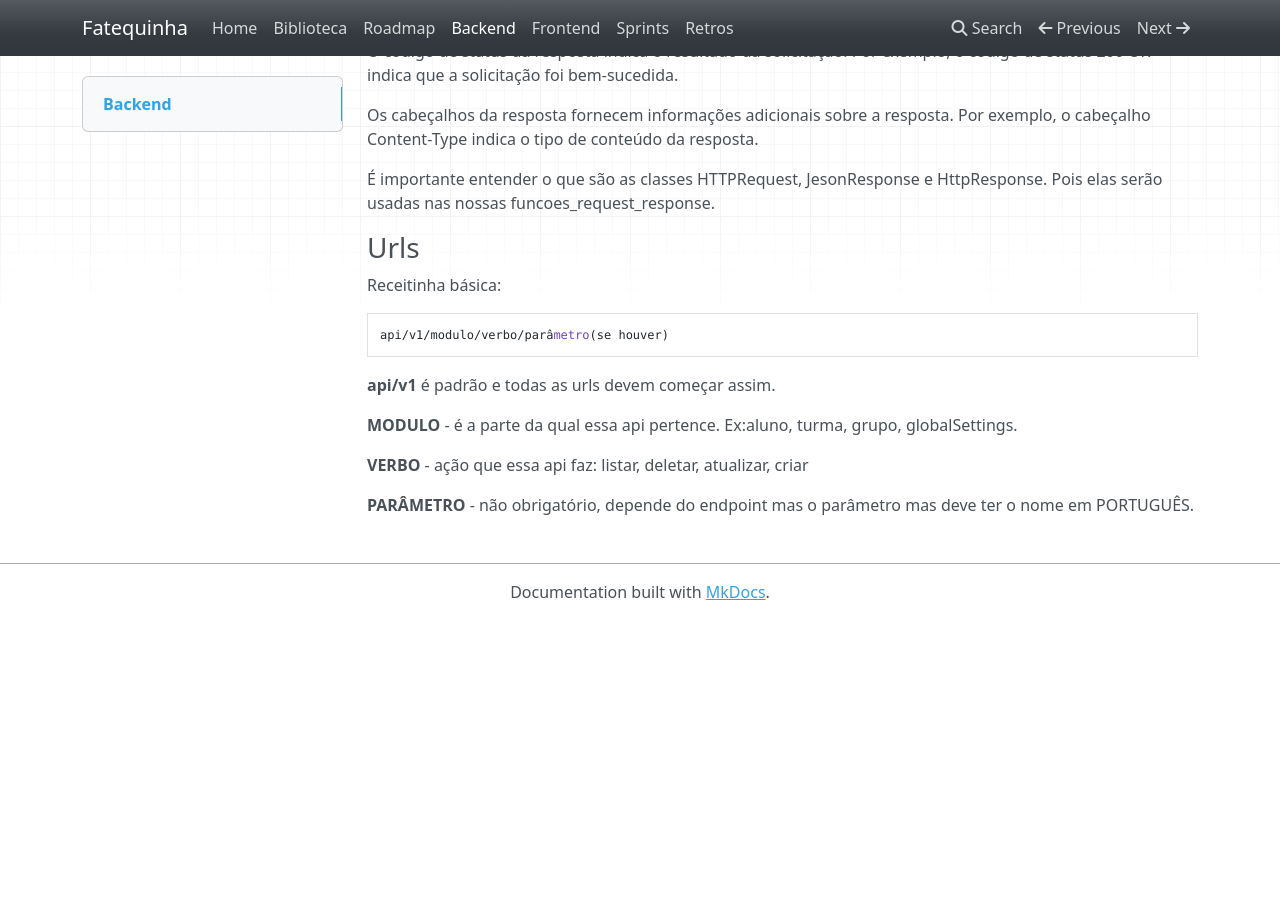
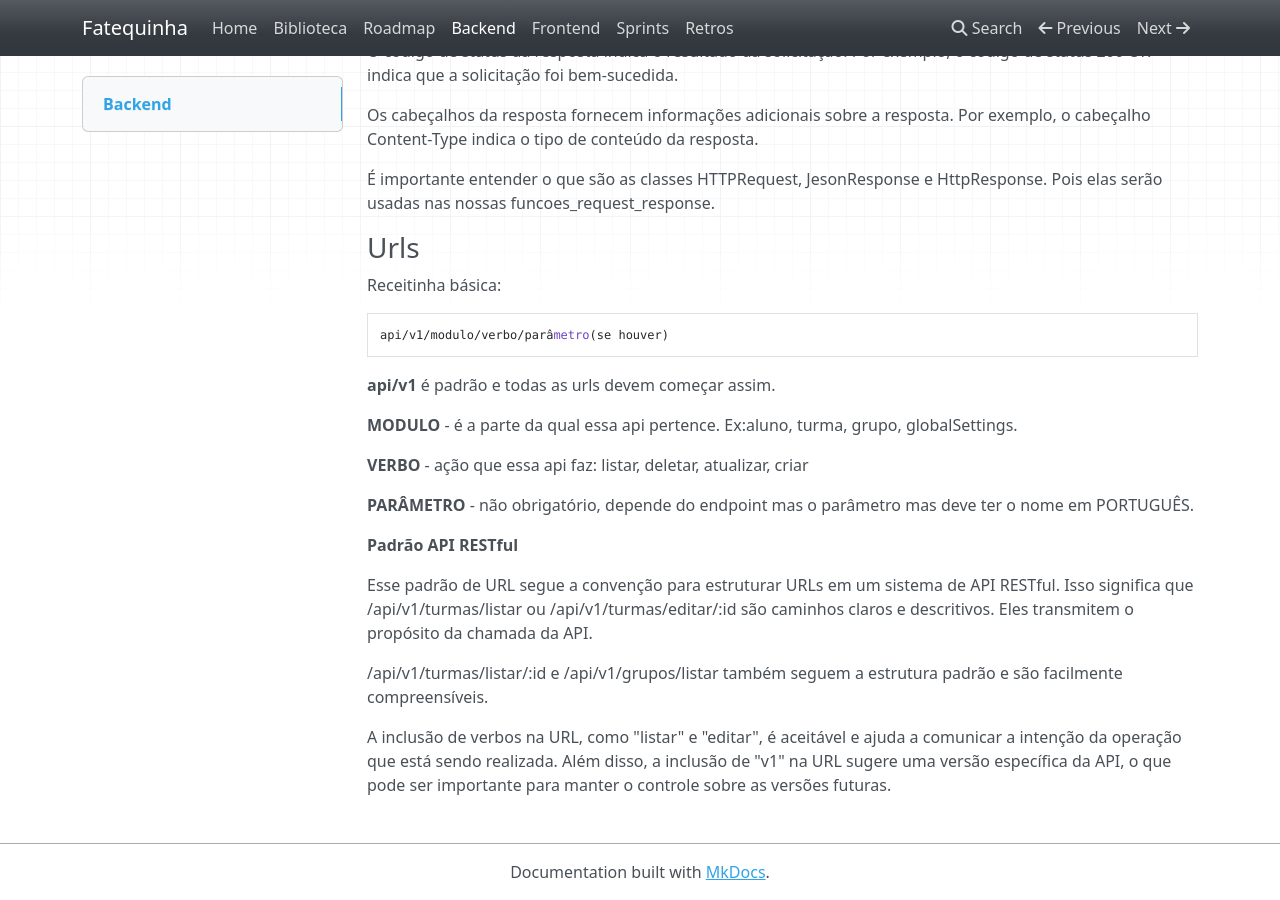
Before and after one commit to c137santos/FATEC-API-1S-DOCUMENTS, an MkDocs documentation site: the page built from docs/backend.md, in a window 1280 px wide and 900 px high, scrolled down 1583 px. Built offline with MkDocs 1.6.1, drawn with Linux system fonts in a browser that asks for light colours; nearby versions of some CDN libraries; before the commit the page ends 2203 px from its top, so only the background shows below that.

Commit message:
Explicação da estrutura de URL

```diff
--- a/docs/backend.md
+++ b/docs/backend.md
@@ -53,3 +53,11 @@ api/v1/modulo/verbo/parâmetro(se houver)
 **VERBO** - ação que essa api faz: listar, deletar, atualizar, criar
 
 **PARÂMETRO** - não obrigatório, depende do endpoint mas o parâmetro mas deve ter o nome em PORTUGUÊS.
+
+**Padrão API RESTful**
+
+Esse padrão de URL segue a convenção para estruturar URLs em um sistema de API RESTful. Isso significa que /api/v1/turmas/listar ou /api/v1/turmas/editar/:id são caminhos claros e descritivos. Eles transmitem o propósito da chamada da API.
+
+/api/v1/turmas/listar/:id e /api/v1/grupos/listar também seguem a estrutura padrão e são facilmente compreensíveis.
+
+A inclusão de verbos na URL, como "listar" e "editar", é aceitável e ajuda a comunicar a intenção da operação que está sendo realizada. Além disso, a inclusão de "v1" na URL sugere uma versão específica da API, o que pode ser importante para manter o controle sobre as versões futuras.
```
